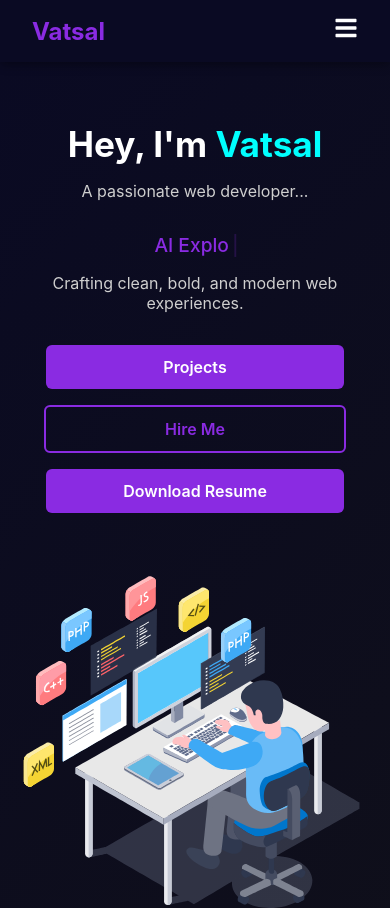
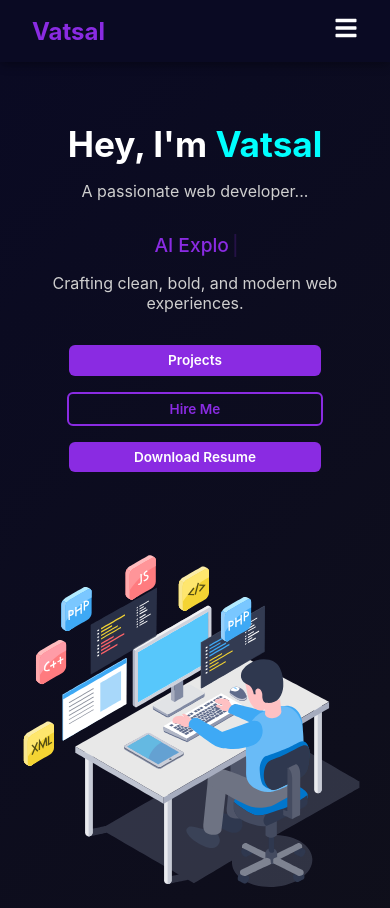
Before and after one commit to VatsalBairagi20/Portfolio, a React (Create React App) app: page / in a window 390 px wide. Shown: the top 908 px of the page. Built offline with nearby package versions, Linux system fonts and the light colour scheme.

Commit message:
Update hero.css

```diff
--- a/src/styles/hero.css
+++ b/src/styles/hero.css
@@ -47,7 +47,8 @@
 .hero__btn {
   background-color: #8a2be2;
   color: white;
-  padding: 0.75rem 1.5rem;
+  padding: 0.5rem 1.2rem;       /* smaller padding */
+  font-size: 0.9rem;            /* smaller font */
   border: none;
   text-decoration: none;
   font-weight: 600;
@@ -76,7 +77,7 @@
   padding: 1rem;
 }
 
-/* ✅ Responsive styles */
+/* ✅ Responsive styles for mobile */
 @media (max-width: 768px) {
   .hero {
     flex-direction: column;
@@ -103,7 +104,9 @@
 
   .hero__btn {
     width: 100%;
-    max-width: 250px;
+    max-width: 220px;
+    padding: 0.45rem 1rem;      /* thinner buttons on small screens */
+    font-size: 0.85rem;
   }
 
   .hero__anim {
```
